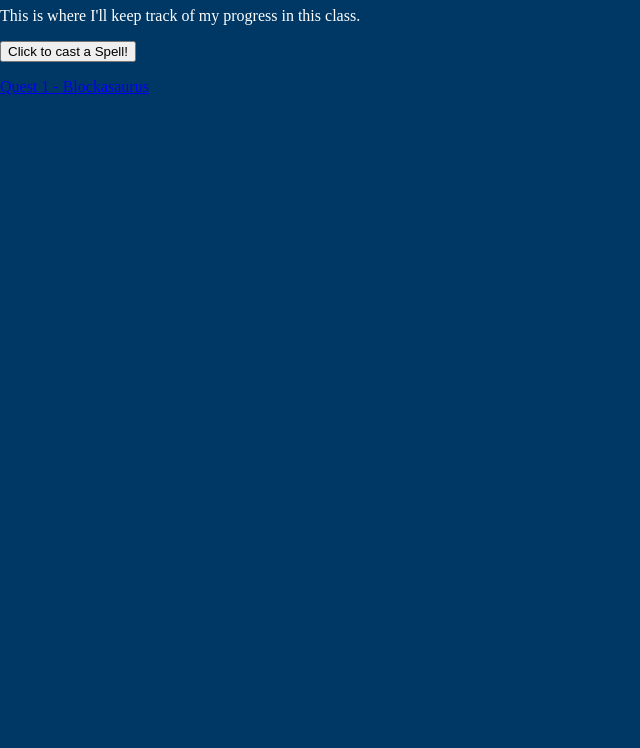
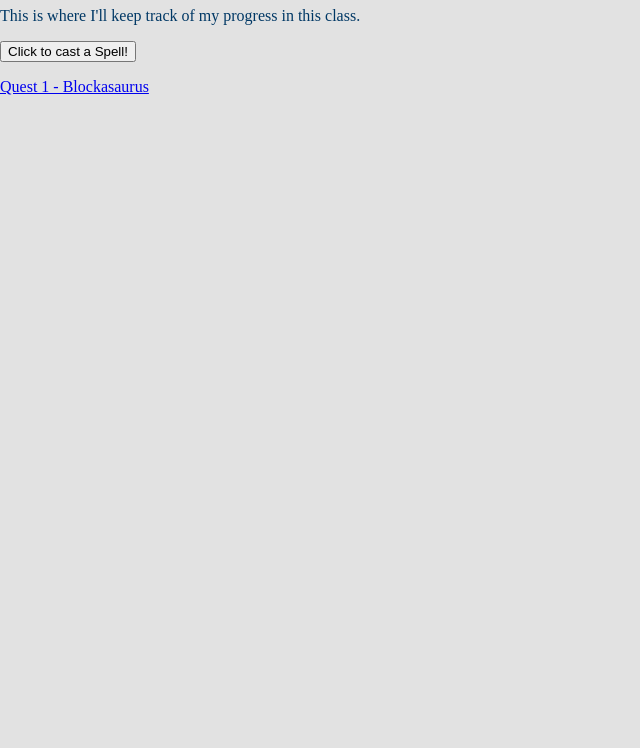
Before and after one commit to nls019/nls019.github.io, a plain HTML site: page index.html in a window 1280 px wide. Shown: the part 73-821 px from the top of the page, without its empty margins (0-640 px from the left). Drawn offline with Linux system fonts and the light colour scheme.

Commit message:
Light styling changes

```diff
--- a/design.css
+++ b/design.css
@@ -4,6 +4,6 @@ html, body {
     height: 100%;
     margin: 0;
     padding: 0;
-    background-color: #003865;
-    color: #ffffff;
+    background-color: #e2e2e2;
+    color: #003865;
 }
```
